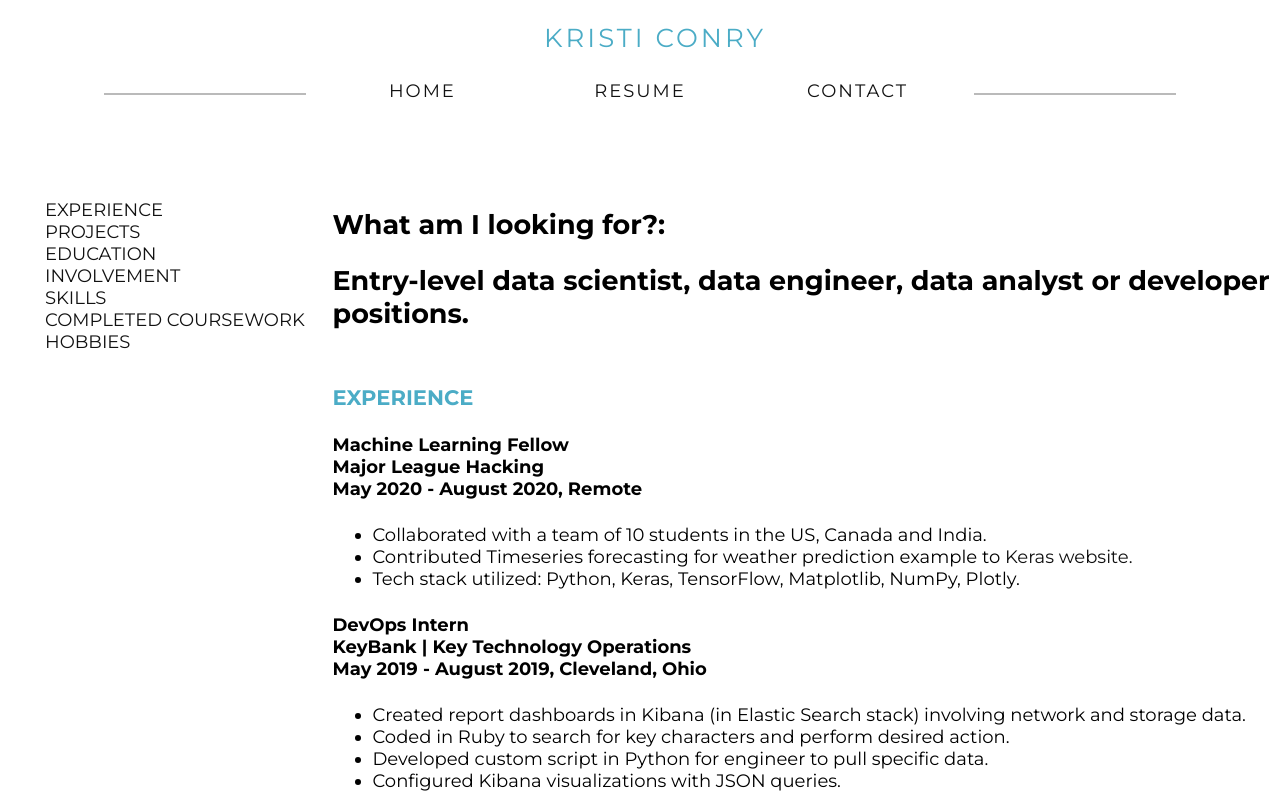
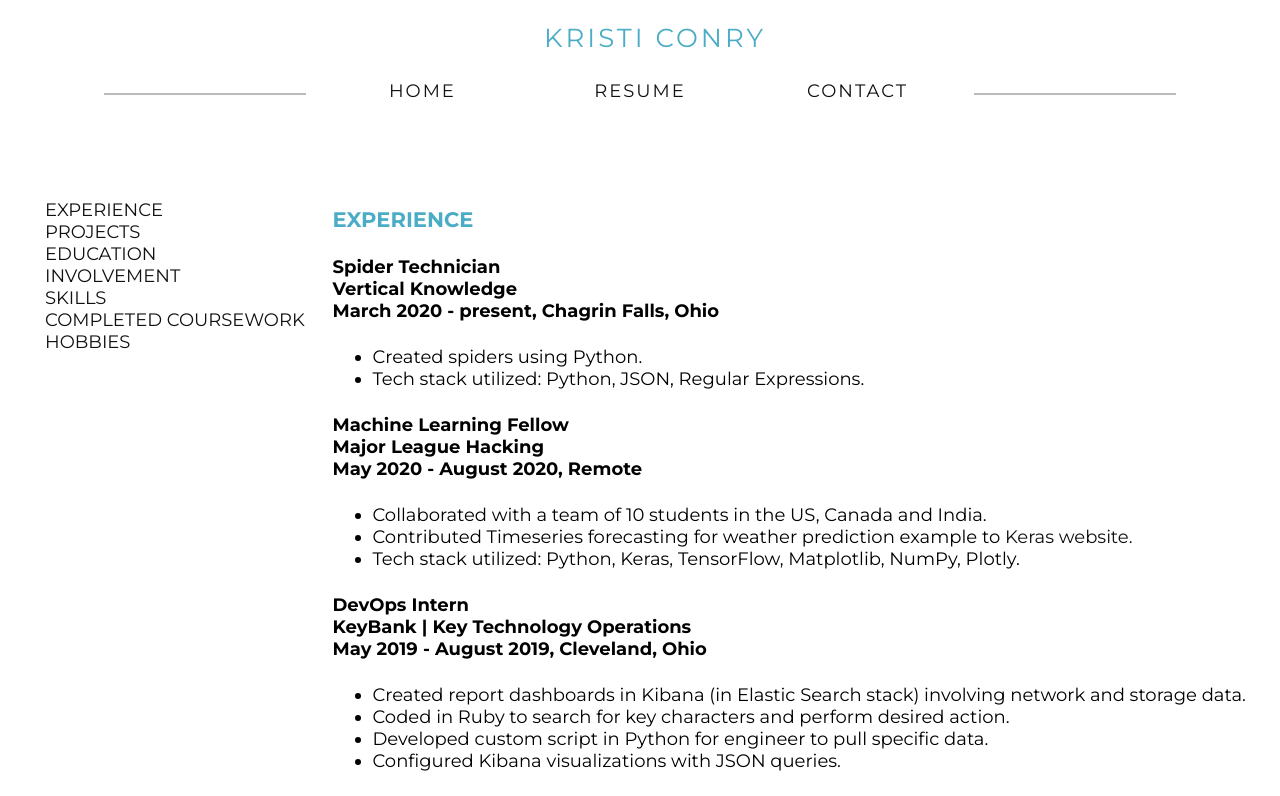
Before and after one commit to ktakattack/website, an Angular app: page /resume in a window 1280 px wide. Shown: the top 796 px of the page. Built offline with nearby package versions, Linux system fonts and the light colour scheme.

Commit message:
updates with new VK job

```diff
--- a/src/app/home/home.component.html
+++ b/src/app/home/home.component.html
@@ -1,10 +1,7 @@
-<div class="w3-row">
-    <div class="w3-container w3-third w3-green">
-
+<div class="container1">
+    <div class="homeimg">
         <img src="assets/birds.jpg" alt="That's me!">
     </div>
-
-    <div class="w3-container w3-twothird w3-blue">
 
     <div class="about">
         <p>
@@ -14,9 +11,11 @@
 
             After working in the advertising world for four years, I decided to go back to school for another <span
                 class="emphasis">bachelor's in
-                    Computer Science.</span> Seems like a polar opposite career move, huh? Advertising was a good
+                Computer Science.</span> Seems like a polar opposite career move, huh? <br /><br />
+                <!-- Advertising was a good
             introduction to the data
-                science career I'm currently in pursuit of.<br /><br />
+            science career I'm currently in pursuit of. -->
+
 
             My job in advertising was to recommend to the client how to spend their ad budget. I mainly worked with
             digital
@@ -32,11 +31,12 @@
             career did
             not provide. <br /><br />
 
-                I recently completed my <span class="emphasis"> computer science degree from Kent State University</span>
-                in December 2020. I'm currently on the hunt for my an entry-level position in <span class="emphasis">data science.</span>
-                Check out <a href="http://kristi.codes/resume">kristi.codes/resume</a> to see the experience I have attained throughout my degree.
+            I recently completed my <span class="emphasis"> computer science degree from Kent State
+                University</span>
+            in December 2020. I'm currently working at Vertical Knowledge as a spider technician.
+            Check out <a href="http://kristi.codes/resume">kristi.codes/resume</a> to see the experience I have
+            attained throughout my degree.
             <br /><br />
         </p>
     </div>
 </div>
-</div>
--- a/src/app/home/home.component.sass
+++ b/src/app/home/home.component.sass
@@ -1,23 +1,21 @@
-.wrapper
-    display: grid
-    grid-template-columns: 400px auto
-    @media (max-width: 400px)
-      grid-template-areas: "image" "text"
-    @media (min-width: 400px)
-      grid-template-areas: "image text"
+@media(min-width:768px)
 
+container1
+  display: flex
+  // justify-content: space-around
+  // flex-direction: column
+  padding: 10px
 
 img
   height: 400px
   display: block
   margin: 1em 10%
-  grid-area: image
+  // grid-area: image
   float: left
 
-.emphasis
+emphasis
   color: black
 
-.about
-  grid-area: text
+about
   p
     color: #616161
--- a/src/app/resume/resume.component.html
+++ b/src/app/resume/resume.component.html
@@ -27,13 +27,23 @@
     </nav>
 
     <article>
-        <h2>What am I looking for?: <br /></h2>
-        <h2>Entry-level data scientist, data engineer, data analyst or developer positions. <br /><br />
-        </h2>
+        <!-- <h2>What am I looking for?: <br /></h2> -->
+        <!-- <h2>Entry-level data scientist, data engineer, data analyst or developer positions. <br /><br /> -->
+        <!-- </h2> -->
 
         <h3>
             <a name="EXPERIENCE">EXPERIENCE</a>
         </h3>
+        <h4>
+            Spider Technician<br />
+            Vertical Knowledge<br />
+            March 2020 - present, Chagrin Falls, Ohio
+        </h4>
+        <ul>
+            <li> Created spiders using Python.</li>
+            <li> Tech stack utilized: Python, JSON, Regular Expressions.</li>
+        </ul>
+
         <h4>
             Machine Learning Fellow <br />
             Major League Hacking<br />
```
Lines whose indentation alone changed are shown as unchanged.
